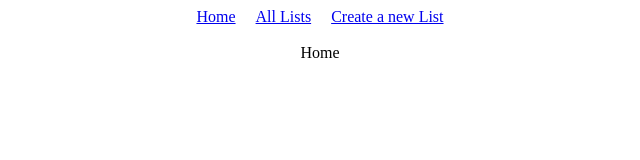
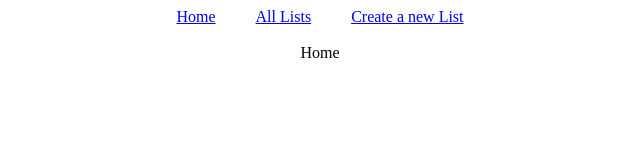
Before and after one commit to jesspesale/TodoTracker-hooks, a React (Create React App) app in the folder TodoTracker-frontend/: page / in a window 1280 px wide. Shown: the top 160 px of the page, without its empty margins (320-960 px from the left). Built offline with nearby package versions, Linux system fonts and the light colour scheme.

Commit message:
moved navbar and links into own divs and fixed css

```diff
--- a/TodoTracker-frontend/src/App.css
+++ b/TodoTracker-frontend/src/App.css
@@ -3,6 +3,11 @@
 }
 
 .nav{
-  padding: 300px 10px;
-  /* margin: 10px; */
+  padding: 20px;
+   display: inline;
+
 }
+.navbar{
+  display: flex;
+  justify-content: center;
+  }
--- a/TodoTracker-frontend/src/App.js
+++ b/TodoTracker-frontend/src/App.js
@@ -13,14 +13,18 @@ class App extends React.Component {
   render(){
     return (
       <div className="App">
-        <Navbar/>
+        <div>
+          <Navbar />
+        </div>
         <br></br>
+        <div>
         <Routes>
-          <Route path="/" element={<Home/>} />
+          <Route path="/" element={<Home />} />
           <Route path="/lists" element={<Lists />} />
           <Route path="/lists/new" element={<ListForm />} />
           <Route path="/lists/:id" element={<ListContainer />} />
         </Routes>
+        </div>
       </div>
     );
   }
--- a/TodoTracker-frontend/src/components/Navbar.js
+++ b/TodoTracker-frontend/src/components/Navbar.js
@@ -1,18 +1,25 @@
 import React from 'react'
+import "../App.css"
 import {Link } from "react-router-dom";
 
 export default function Navbar() {
   return (
+    <div className="navbar">
       <div>
         <Link to="/" className="nav">
           Home
         </Link>
+      </div>
+      <div>
         <Link to="/lists" className="nav">
           All Lists
         </Link>
+      </div>
+      <div>
         <Link to="/lists/new" className="nav">
           Create a new List
         </Link>
       </div>
+    </div>
   );
 }
```
Lines whose indentation alone changed are shown as unchanged.
